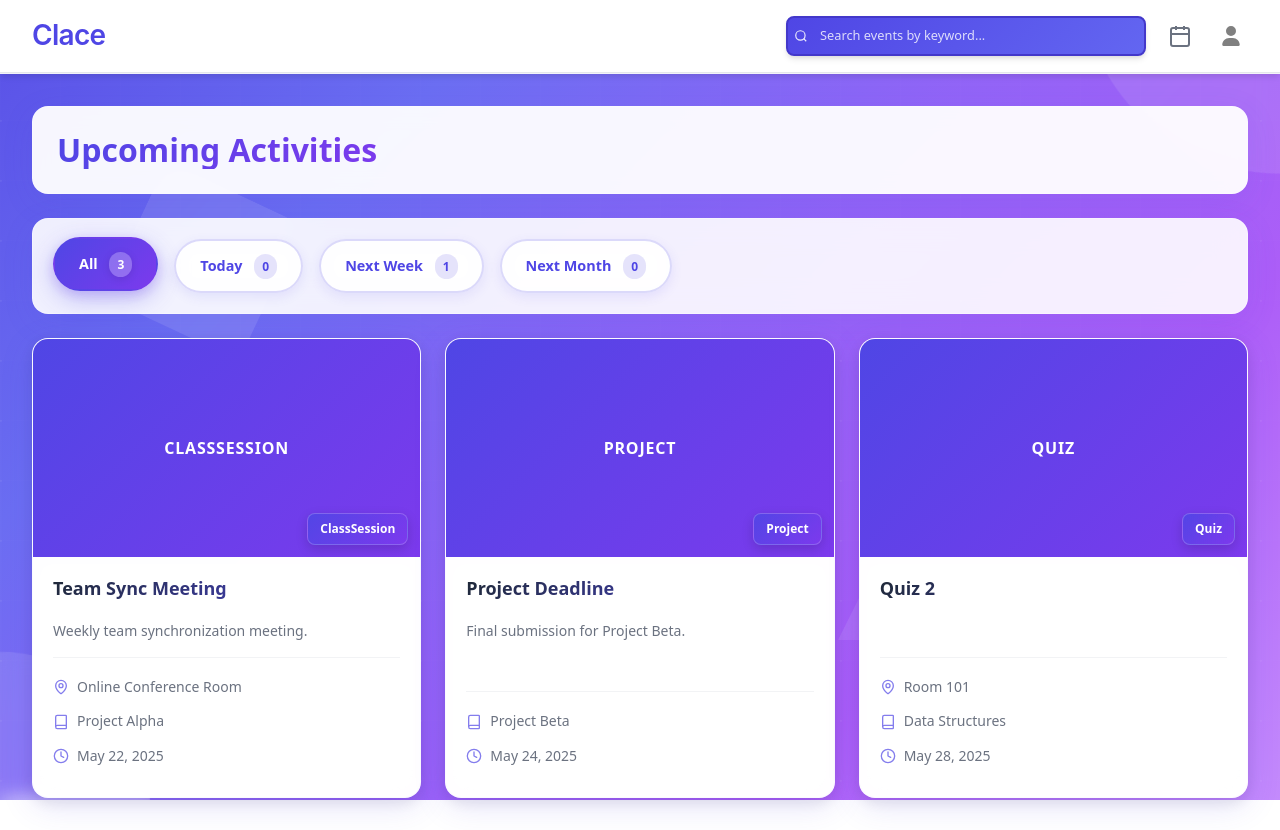
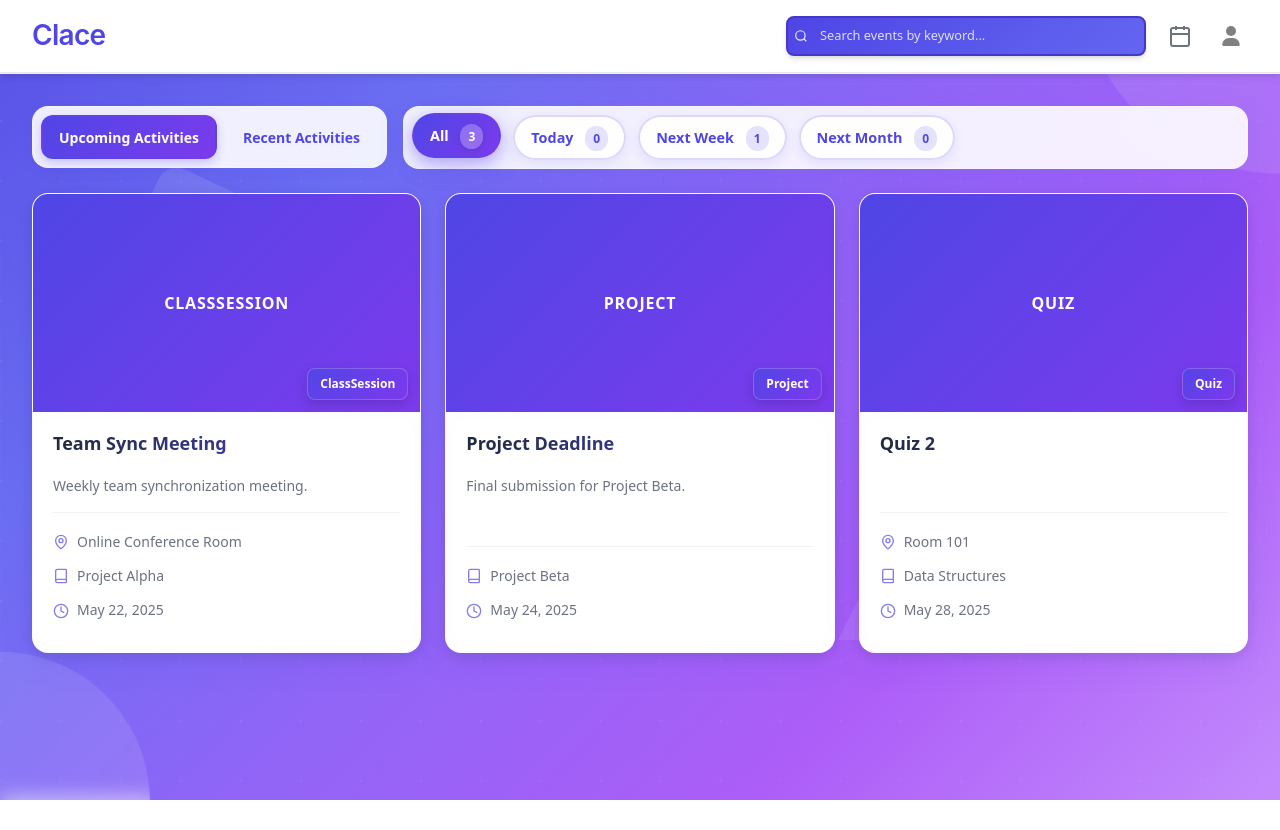
Before and after one commit to Neil-urk12/clace, a Vue app in the folder frontend/: page /dashboard in a window 1280 px wide. After the commit the page ends 800 px from the top, so only its background shows below. Built offline with nearby package versions, Linux system fonts and the light colour scheme.

Commit message:
feat: major style changes and filtering upgrade - removed the upcoming activities header section - converted the upcoming activities header title into a button filter and grouped it with a "recent activities" button - inlined the secondary filters to the primary filter button group

```diff
--- a/frontend/src/components/Dashboard/EventFilterTabs.vue
+++ b/frontend/src/components/Dashboard/EventFilterTabs.vue
@@ -1,41 +1,86 @@
 <script setup lang="ts">
+import { computed } from 'vue';
+interface Props {
+  secondaryCounts: Record<string, number>;
+  activePrimaryFilter: 'Upcoming' | 'Recent';
+  activeSecondaryFilter: string;
+}
+const props = defineProps<Props>();
 
-interface Props {
-  counts: { All: number; Today: number; NextWeek: number; NextMonth: number; };
-  activeFilter: string;
+const emit = defineEmits(['primary-filter-changed', 'secondary-filter-changed']);
+
+type SecondaryFilterValue = 'All' | 'Today' | 'NextWeek' | 'NextMonth' | 'EarlierToday' | 'PastWeek' | 'PastMonth';
+
+const primaryFilters = [
+  { label: 'Upcoming Activities', value: 'Upcoming' as const },
+  { label: 'Recent Activities', value: 'Recent' as const },
+];
+
+const currentSecondaryFilters = computed(() => {
+  if (props.activePrimaryFilter === 'Upcoming') {
+    return [
+      { label: 'All', value: 'All' as SecondaryFilterValue },
+      { label: 'Today', value: 'Today' as SecondaryFilterValue },
+      { label: 'Next Week', value: 'NextWeek' as SecondaryFilterValue },
+      { label: 'Next Month', value: 'NextMonth' as SecondaryFilterValue },
+    ];
+  } else {
+    return [
+      { label: 'All', value: 'All' as SecondaryFilterValue },
+      { label: 'Earlier Today', value: 'EarlierToday' as SecondaryFilterValue },
+      { label: 'Past Week', value: 'PastWeek' as SecondaryFilterValue },
+      { label: 'Past Month', value: 'PastMonth' as SecondaryFilterValue },
+    ];
+  }
+});
+
+function selectPrimaryFilter(filterValue: 'Upcoming' | 'Recent') {
+  emit('primary-filter-changed', filterValue);
 }
 
-defineProps<Props>();
-const emit = defineEmits(['filter-changed']);
-type FilterValue = 'All' | 'Today' | 'NextWeek' | 'NextMonth';
-const filters = [
-  { label: 'All', value: 'All' as FilterValue }, { label: 'Today', value: 'Today' as FilterValue },
-  { label: 'Next Week', value: 'NextWeek' as FilterValue }, { label: 'Next Month', value: 'NextMonth' as FilterValue },
-];
-function selectFilter(filterValue: FilterValue) { emit('filter-changed', filterValue); }
+function selectSecondaryFilter(filterValue: SecondaryFilterValue) {
+  emit('secondary-filter-changed', filterValue);
+}
 </script>
 
 <template>
-  <div class="filter-tabs">
-    <button
-      v-for="filter in filters"
-      :key="filter.value"
-      :class="{ active: activeFilter === filter.value }"
-      @click="selectFilter(filter.value)"
-      class="filter-tab"
-    >
-      {{ filter.label }}
-      <span class="count">{{ counts[filter.value] }}</span>
-    </button>
+  <div class="combined-filters-container">
+    <div class="primary-filter-group">
+      <button
+        v-for="pFilter in primaryFilters"
+        :key="pFilter.value"
+        :class="{ active: activePrimaryFilter === pFilter.value }"
+        @click="selectPrimaryFilter(pFilter.value)"
+        class="primary-filter-button"
+      >
+        {{ pFilter.label }}
+      </button>
+    </div>
+
+    <div class="secondary-filter-tabs">
+      <button
+        v-for="sFilter in currentSecondaryFilters"
+        :key="sFilter.value"
+        :class="{ active: activeSecondaryFilter === sFilter.value }"
+        @click="selectSecondaryFilter(sFilter.value)"
+        class="filter-tab"
+      >
+        {{ sFilter.label }}
+        <span v-if="secondaryCounts[sFilter.value] !== undefined" class="count">
+          {{ secondaryCounts[sFilter.value] }}
+        </span>
+      </button>
+    </div>
   </div>
 </template>
+
 
 <style scoped>
 .filter-tabs {
   display: flex;
   gap: 0.75rem;
   margin-bottom: 1.5rem;
-  padding: 1rem;
+  padding: 0.5rem;
   background: rgba(255, 255, 255, 0.9);
   backdrop-filter: blur(15px);
   border-radius: 1rem;
@@ -44,7 +89,7 @@ function selectFilter(filterValue: FilterValue) { emit('filter-changed', filterV
 }
 
 .filter-tab {
-  padding: 0.75rem 1.25rem;
+  padding: 0.6rem 1rem;
   border: 2px solid rgba(79, 70, 229, 0.2);
   border-radius: 2rem;
   background: rgba(255, 255, 255, 0.8);
@@ -130,7 +175,7 @@ function selectFilter(filterValue: FilterValue) { emit('filter-changed', filterV
 @media (max-width: 767px) {
   .filter-tabs {
     gap: 0.4rem;
-    padding: 0.5rem; /* Keep padding as is for now */
+    padding: 0.5rem;
     overflow-x: auto;
     scrollbar-width: none;
     -ms-overflow-style: none;
@@ -158,7 +203,7 @@ function selectFilter(filterValue: FilterValue) { emit('filter-changed', filterV
   }
   .filter-tab {
     font-size: 0.9rem;
-    padding: 0.875rem 1.5rem;
+    padding: 0.6rem 1rem;
   }
 }
 
@@ -167,4 +212,81 @@ function selectFilter(filterValue: FilterValue) { emit('filter-changed', filterV
     gap: 1rem;
   }
 }
+
+
+.combined-filters-container {
+  display: flex;
+  flex-direction: column;
+  gap: 1rem;
+  margin-bottom: 1.5rem;
+}
+
+.primary-filter-group {
+  display: flex;
+  gap: 0.5rem;
+  background: rgba(255, 255, 255, 0.9);
+  backdrop-filter: blur(15px);
+  border-radius: 1rem;
+  padding: 0.5rem;
+  box-shadow: 0 4px 12px rgba(79, 70, 229, 0.1);
+  border: 1px solid rgba(255, 255, 255, 0.3);
+  align-self: flex-start;
+}
+
+.primary-filter-button {
+  padding: 0.6rem 1rem;
+  border: none;
+  border-radius: 0.75rem;
+  border: 2px solid transparent;
+  background-color: transparent;
+  color: #4f46e5;
+  font-size: 0.875rem;
+  font-weight: 600;
+  cursor: pointer;
+  transition: all 0.3s ease;
+  flex-grow: 1;
+  text-align: center;
+}
+
+.primary-filter-button:hover {
+  background-color: rgba(79, 70, 229, 0.1);
+}
+
+.primary-filter-button.active {
+  background: linear-gradient(135deg, #4f46e5, #7c3aed);
+  color: #ffffff;
+  box-shadow: 0 4px 10px rgba(79, 70, 229, 0.25);
+}
+
+.secondary-filter-tabs {
+  display: flex;
+  gap: 0.75rem;
+  padding: 0.5rem;
+  background: rgba(255, 255, 255, 0.9);
+  backdrop-filter: blur(15px);
+  border-radius: 1rem;
+  box-shadow: 0 8px 32px rgba(79, 70, 229, 0.1);
+  border: 1px solid rgba(255, 255, 255, 0.3);
+  overflow-x: auto;
+}
+
+
+@media (min-width: 768px) {
+  .combined-filters-container {
+    flex-direction: row;
+    align-items: center;
+    justify-content: flex-start;
+  }
+
+  .primary-filter-group {
+    margin-bottom: 0;
+    flex-shrink: 0;
+  }
+
+  .secondary-filter-tabs {
+    padding: 0.5rem;
+    flex-grow: 1;
+    overflow-x: visible;
+  }
+}
 </style>
--- a/frontend/src/views/DashboardView.vue
+++ b/frontend/src/views/DashboardView.vue
@@ -7,9 +7,67 @@ import { type SharedEventItem } from "../types/event";
 
 const eventStore = useEventStore();
 
-const activeFilter = ref("All");
+// Placeholder - replace with actual store logic for recent events
+const recentActivitiesPlaceholder = computed((): SharedEventItem[] => {
+  // Example: Filter events from a hypothetical allEvents list in the store
+  // or fetch specifically recent ones.
+  // For now, let's return a few past events for testing.
+  const now = new Date();
+  return [
+    // Add some sample past event data here if your store doesn't provide it yet
+    // { id: 'r1', title: 'Past Event 1', startDate: new Date(now.setDate(now.getDate() - 5)), type: 'Event' },
+    // { id: 'r2', title: 'Past Quiz', startDate: new Date(now.setDate(now.getDate() - 15)), type: 'Quiz' },
+  ];
+});
+
+const getEndOfDay = (date: Date): Date => {
+  const newDate = new Date(date);
+  newDate.setHours(23, 59, 59, 999);
+  return newDate;
+};
+
+const isPastDay = (eventDate: Date, referenceDate: Date = new Date()): boolean => {
+  // Checks if the event was yesterday or earlier
+  return getStartOfDay(eventDate).getTime() < getStartOfDay(referenceDate).getTime();
+};
+
+const isEarlierToday = (eventDate: Date, referenceDate: Date = new Date()): boolean => {
+  // Checks if the event was earlier today (but not future)
+  return getStartOfDay(eventDate).getTime() === getStartOfDay(referenceDate).getTime() &&
+         new Date(eventDate).getTime() < referenceDate.getTime();
+};
+
+const isPastWeek = (eventDate: Date, referenceDate: Date = new Date()): boolean => {
+  const today = getStartOfDay(referenceDate);
+  const oneWeekAgo = new Date(today);
+  oneWeekAgo.setDate(today.getDate() - 7);
+  // Event should be on or after oneWeekAgo and before today
+  return getStartOfDay(eventDate).getTime() >= oneWeekAgo.getTime() &&
+         getStartOfDay(eventDate).getTime() < today.getTime();
+};
+
+const isPastMonth = (eventDate: Date, referenceDate: Date = new Date()): boolean => {
+  const today = getStartOfDay(referenceDate);
+  const oneMonthAgo = new Date(today);
+  oneMonthAgo.setMonth(today.getMonth() - 1);
+  // Event should be on or after oneMonthAgo and before today
+  return getStartOfDay(eventDate).getTime() >= oneMonthAgo.getTime() &&
+         getStartOfDay(eventDate).getTime() < today.getTime();
+};
+
+const activeSecondaryFilter = ref<string>('All'); // Was activeFilter
 // Use a computed property to get events from the store.
-const activities = computed(() => eventStore.upcomingEvents);
+// const activities = computed(() => eventStore.upcomingEvents);
+const currentEventSource = computed((): SharedEventItem[] => {
+  if (activePrimaryFilter.value === 'Upcoming') {
+    return eventStore.upcomingEvents; // Assuming this gets future/today events
+  } else {
+    // Replace with your actual recent events source from the store
+    return recentActivitiesPlaceholder.value; // Or eventStore.recentEvents
+  }
+});
+const activePrimaryFilter = ref<'Upcoming' | 'Recent'>('Upcoming'); // Default to 'Upcoming'
+
 
 const getStartOfDay = (date: Date): Date => {
   const newDate = new Date(date);
@@ -65,59 +123,146 @@ const isNextMonth = (date: Date): boolean => {
 
 const filteredActivities = computed(() => {
   const now = new Date();
-  const currentActivities: SharedEventItem[] = activities.value;
+  const source = currentEventSource.value;
 
-  switch (activeFilter.value) {
-    case "Today":
-      return currentActivities.filter((activity) => isToday(activity.startDate));
-    case "NextWeek":
-      return currentActivities.filter((activity) => isNextWeek(activity.startDate));
-    case "NextMonth":
-      return currentActivities.filter((activity) => isNextMonth(activity.startDate));
-    case "All":
-    default:
-      return currentActivities.filter(
-        (activity) =>
-          activity.startDate.getTime() >= getStartOfDay(now).getTime(),
-      );
+  if (activePrimaryFilter.value === 'Upcoming') {
+    switch (activeSecondaryFilter.value) {
+      case 'Today':
+        return source.filter((activity) => isToday(activity.startDate));
+      case 'NextWeek':
+        return source.filter((activity) => isNextWeek(activity.startDate));
+      case 'NextMonth':
+        return source.filter((activity) => isNextMonth(activity.startDate));
+      case 'All':
+      default:
+        // Ensure "All" for upcoming still only shows future/today
+        return source.filter(
+          (activity) => activity.startDate.getTime() >= getStartOfDay(now).getTime()
+        );
+    }
+  } else { // 'Recent'
+    switch (activeSecondaryFilter.value) {
+      case 'EarlierToday': // New filter value for recent
+        return source.filter((activity) => isEarlierToday(activity.startDate, now) || (isToday(activity.startDate) && activity.startDate.getTime() < now.getTime()));
+      case 'PastWeek':   // New filter value for recent
+        return source.filter((activity) => isPastWeek(activity.startDate, now));
+      case 'PastMonth':  // New filter value for recent
+        return source.filter((activity) => isPastMonth(activity.startDate, now));
+      case 'All':
+      default:
+        // Ensure "All" for recent only shows past events
+        return source.filter(
+          (activity) => activity.startDate.getTime() < getStartOfDay(now).getTime() || isEarlierToday(activity.startDate, now)
+        );
+    }
   }
 });
 
-const filterCounts = computed(() => {
+// const filteredActivities = computed(() => {
+//   const now = new Date();
+//   const currentActivities: SharedEventItem[] = activities.value;
+
+//   switch (activeFilter.value) {
+//     case "Today":
+//       return currentActivities.filter((activity) => isToday(activity.startDate));
+//     case "NextWeek":
+//       return currentActivities.filter((activity) => isNextWeek(activity.startDate));
+//     case "NextMonth":
+//       return currentActivities.filter((activity) => isNextMonth(activity.startDate));
+//     case "All":
+//     default:
+//       return currentActivities.filter(
+//         (activity) =>
+//           activity.startDate.getTime() >= getStartOfDay(now).getTime(),
+//       );
+//   }
+// });
+
+// const filterCounts = computed(() => {
+//   const now = new Date();
+//   const upcomingActivitiesBase: SharedEventItem[] = activities.value.filter(
+//     (activity) => activity.startDate.getTime() >= getStartOfDay(now).getTime(),
+//   );
+
+//   return {
+//     All: upcomingActivitiesBase.length,
+//     Today: upcomingActivitiesBase.filter((activity) => isToday(activity.startDate))
+//       .length,
+//     NextWeek: upcomingActivitiesBase.filter((activity) =>
+//       isNextWeek(activity.startDate),
+//     ).length,
+//     NextMonth: upcomingActivitiesBase.filter((activity) =>
+//       isNextMonth(activity.startDate),
+//     ).length,
+//   };
+// });
+
+const secondaryFilterCounts = computed(() => {
   const now = new Date();
-  const upcomingActivitiesBase: SharedEventItem[] = activities.value.filter(
-    (activity) => activity.startDate.getTime() >= getStartOfDay(now).getTime(),
-  );
+  const source = currentEventSource.value;
 
-  return {
-    All: upcomingActivitiesBase.length,
-    Today: upcomingActivitiesBase.filter((activity) => isToday(activity.startDate))
-      .length,
-    NextWeek: upcomingActivitiesBase.filter((activity) =>
-      isNextWeek(activity.startDate),
-    ).length,
-    NextMonth: upcomingActivitiesBase.filter((activity) =>
-      isNextMonth(activity.startDate),
-    ).length,
+  const defaultCounts = {
+    All: 0,
+    Today: 0,
+    NextWeek: 0,
+    NextMonth: 0,
+    EarlierToday: 0,
+    PastWeek: 0,
+    PastMonth: 0
   };
+
+  if (activePrimaryFilter.value === 'Upcoming') {
+    const upcomingSource = source.filter(
+      (activity) => activity.startDate.getTime() >= getStartOfDay(now).getTime()
+    );
+    return {
+      ...defaultCounts,
+      All: upcomingSource.length,
+      Today: upcomingSource.filter((activity) => isToday(activity.startDate)).length,
+      NextWeek: upcomingSource.filter((activity) => isNextWeek(activity.startDate)).length,
+      NextMonth: upcomingSource.filter((activity) => isNextMonth(activity.startDate)).length,
+    };
+  } else { // 'Recent'
+     const recentSource = source.filter(
+        (activity) => activity.startDate.getTime() < getStartOfDay(now).getTime() || isEarlierToday(activity.startDate, now)
+     );
+    return {
+      ...defaultCounts,
+      All: recentSource.length,
+      EarlierToday: recentSource.filter((activity) => isEarlierToday(activity.startDate, now) || (isToday(activity.startDate) && activity.startDate.getTime() < now.getTime())).length,
+      PastWeek: recentSource.filter((activity) => isPastWeek(activity.startDate, now)).length,
+      PastMonth: recentSource.filter((activity) => isPastMonth(activity.startDate, now)).length,
+    };
+  }
 });
 
-function handleFilterChange(newFilter: string) {
-  activeFilter.value = newFilter;
+// function handleFilterChange(newFilter: string) {
+//   activeFilter.value = newFilter;
+// }
+function handlePrimaryFilterChange(newFilter: 'Upcoming' | 'Recent') {
+  activePrimaryFilter.value = newFilter;
+  activeSecondaryFilter.value = 'All'; // Reset secondary filter to 'All'
+}
+
+function handleSecondaryFilterChange(newFilter: string) {
+  activeSecondaryFilter.value = newFilter;
 }
 </script>
 
 <template>
   <div class="dashboard-view">
-    <div class="header-section">
-      <h2 class="upcoming-activities-title">Upcoming Activities</h2>
-      <!-- <span class="online-indicator">● 1 online</span> -->
-    </div>
 
-    <EventFilterTabs
+    <!-- <EventFilterTabs
       :counts="filterCounts"
       :active-filter="activeFilter"
       @filter-changed="handleFilterChange"
+    /> -->
+    <EventFilterTabs
+      :active-primary-filter="activePrimaryFilter"
+      :active-secondary-filter="activeSecondaryFilter"
+      :secondary-counts="secondaryFilterCounts"
+      @primary-filter-changed="handlePrimaryFilterChange"
+      @secondary-filter-changed="handleSecondaryFilterChange"
     />
 
     <div class="activity-grid">
@@ -142,28 +287,7 @@ function handleFilterChange(newFilter: string) {
   position: relative;
 }
 
-.header-section {
-  display: flex;
-  justify-content: space-between;
-  align-items: center;
-  margin-bottom: 1rem;
-  background: rgba(255, 255, 255, 0.95);
-  backdrop-filter: blur(10px);
-  border-radius: 1rem;
-  padding: 1.25rem;
-  box-shadow: 0 8px 32px rgba(79, 70, 229, 0.1);
-  border: 1px solid rgba(255, 255, 255, 0.2);
-}
 
-.upcoming-activities-title {
-  font-size: 1.5rem;
-  font-weight: 700;
-  background: linear-gradient(135deg, #4f46e5, #7c3aed);
-  -webkit-background-clip: text;
-  -webkit-text-fill-color: transparent;
-  background-clip: text;
-  margin: 0;
-}
 
 .online-indicator {
   font-size: 0.875rem;
@@ -197,13 +321,6 @@ function handleFilterChange(newFilter: string) {
   .dashboard-view {
     padding: 1.5rem;
   }
-  .header-section {
-    margin-bottom: 1.5rem;
-    padding: 1.5rem;
-  }
-  .upcoming-activities-title {
-    font-size: 1.75rem;
-  }
   .activity-grid {
     grid-template-columns: repeat(2, 1fr);
     gap: 1.5rem;
@@ -213,9 +330,6 @@ function handleFilterChange(newFilter: string) {
 @media (min-width: 1024px) {
   .dashboard-view {
     padding: 2rem;
-  }
-  .upcoming-activities-title {
-    font-size: 2rem;
   }
   .activity-grid {
     grid-template-columns: repeat(3, 1fr);
@@ -229,11 +343,6 @@ function handleFilterChange(newFilter: string) {
   }
 }
 
-@media (max-width: 767px) {
-  .upcoming-activities-title {
-    font-size: 1.1rem;
-  }
-}
 
 /* Mobile bottom navigation spacing */
 @media (max-width: 767px) {
```
